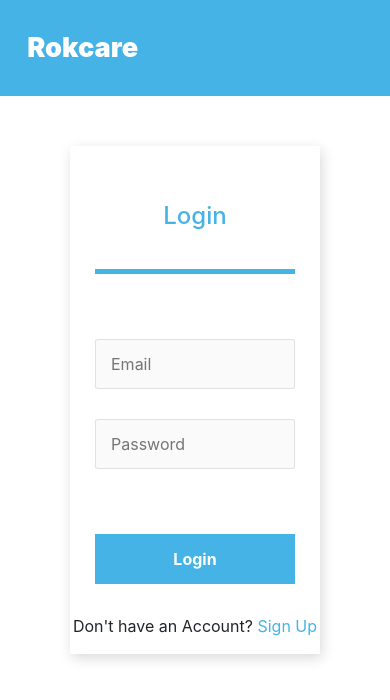
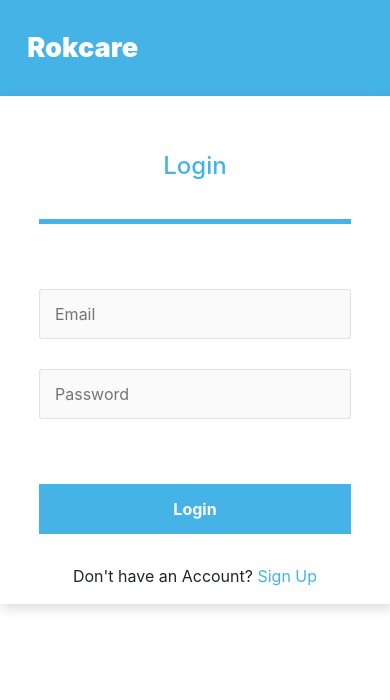
Before and after one commit to Kamikaze49/react_template, a React (Create React App) app: page /SignIn in a window 390 px wide. Shown: the top 700 px of the page. Built offline with nearby package versions, Linux system fonts and the light colour scheme; no server answers; the database is empty.

Commit message:
edited login responsiveness

```diff
--- a/src/App_responsive.css
+++ b/src/App_responsive.css
@@ -107,4 +107,12 @@
         bottom: 3em;
     }
 
+    .LoginContainer{
+        width: 100%;
+        margin: 0;
+    }
+    .SignUpContainer{
+        margin: 0;
+    }
+
 }
```
